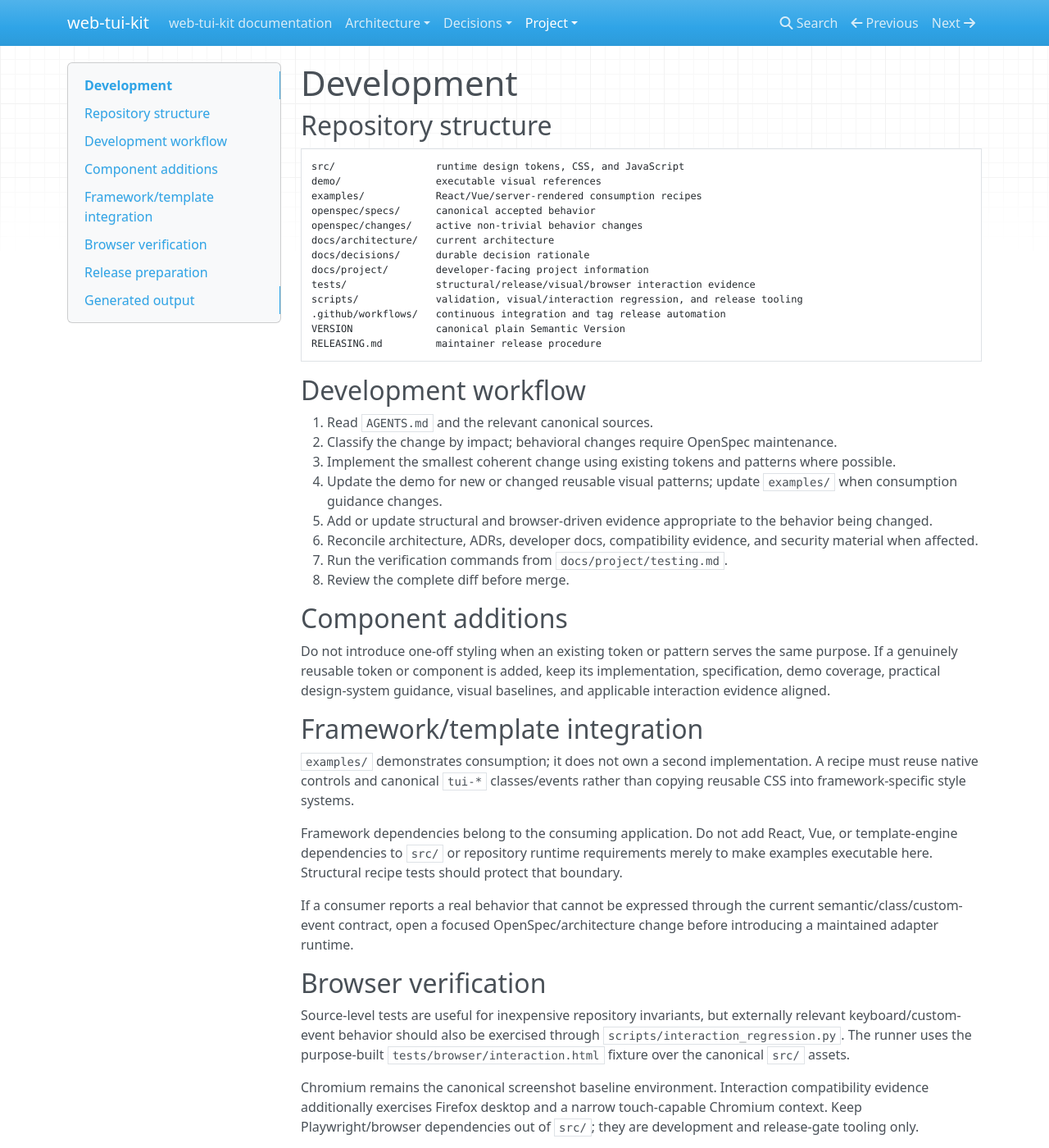
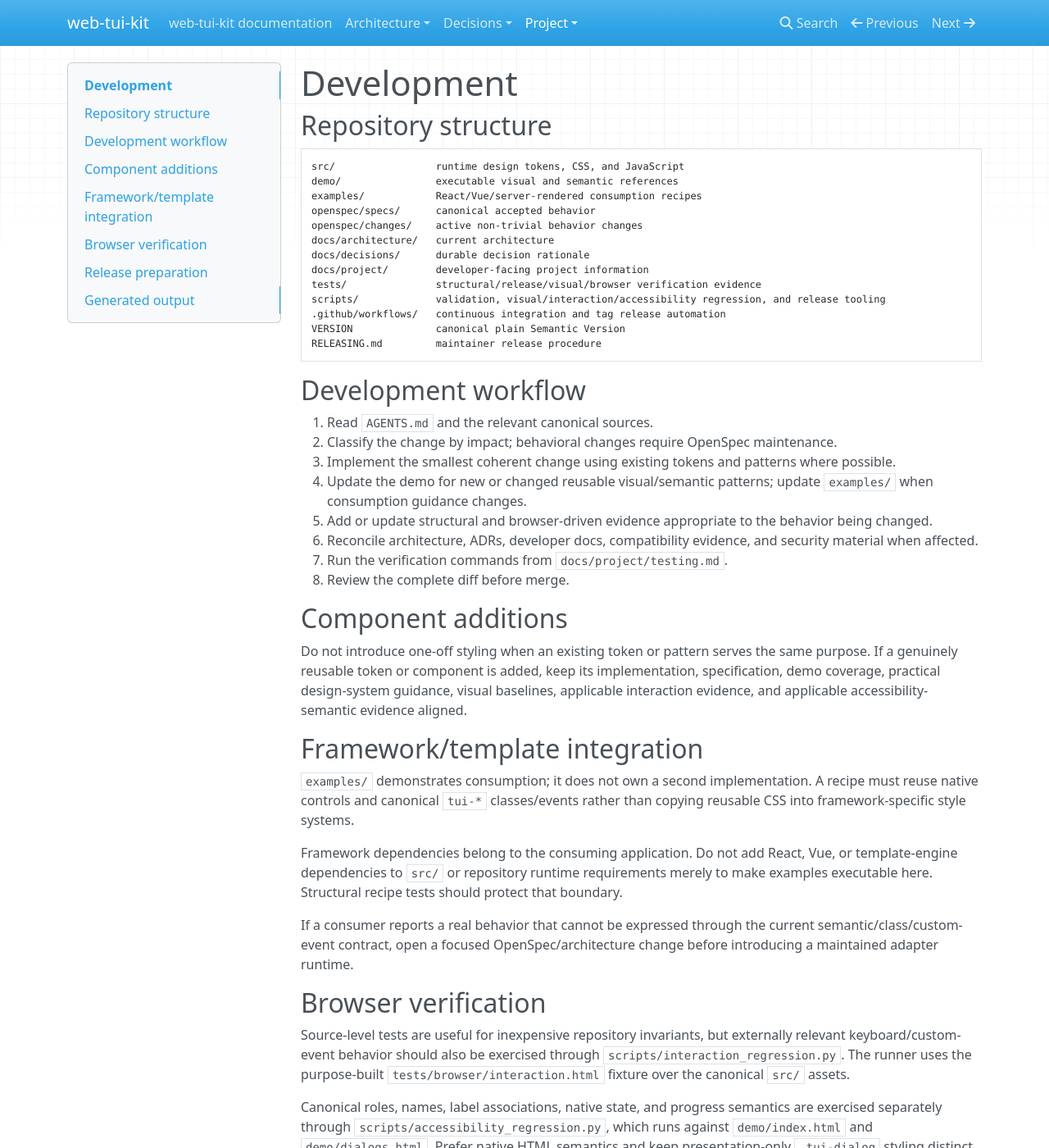
Before and after one commit to 1990jk1990/web-tui-kit, an MkDocs documentation site: the page built from docs/project/development.md, in a window 1280 px wide and 1400 px high. Shown: the whole window at 82% size. Built offline with MkDocs 1.6.1, drawn with Linux system fonts in a browser that asks for light colours; nearby versions of some CDN libraries; some of the changed text lies outside the part shown.

Commit message:
docs: include accessibility semantics development flow

````diff
--- a/docs/project/development.md
+++ b/docs/project/development.md
@@ -4,15 +4,15 @@
 
 ```text
 src/                 runtime design tokens, CSS, and JavaScript
-demo/                executable visual references
+demo/                executable visual and semantic references
 examples/            React/Vue/server-rendered consumption recipes
 openspec/specs/      canonical accepted behavior
 openspec/changes/    active non-trivial behavior changes
 docs/architecture/   current architecture
 docs/decisions/      durable decision rationale
 docs/project/        developer-facing project information
-tests/               structural/release/visual/browser interaction evidence
-scripts/             validation, visual/interaction regression, and release tooling
+tests/               structural/release/visual/browser verification evidence
+scripts/             validation, visual/interaction/accessibility regression, and release tooling
 .github/workflows/   continuous integration and tag release automation
 VERSION              canonical plain Semantic Version
 RELEASING.md         maintainer release procedure
@@ -23,7 +23,7 @@ RELEASING.md         maintainer release procedure
 1. Read `AGENTS.md` and the relevant canonical sources.
 2. Classify the change by impact; behavioral changes require OpenSpec maintenance.
 3. Implement the smallest coherent change using existing tokens and patterns where possible.
-4. Update the demo for new or changed reusable visual patterns; update `examples/` when consumption guidance changes.
+4. Update the demo for new or changed reusable visual/semantic patterns; update `examples/` when consumption guidance changes.
 5. Add or update structural and browser-driven evidence appropriate to the behavior being changed.
 6. Reconcile architecture, ADRs, developer docs, compatibility evidence, and security material when affected.
 7. Run the verification commands from `docs/project/testing.md`.
@@ -31,7 +31,7 @@ RELEASING.md         maintainer release procedure
 
 ## Component additions
 
-Do not introduce one-off styling when an existing token or pattern serves the same purpose. If a genuinely reusable token or component is added, keep its implementation, specification, demo coverage, practical design-system guidance, visual baselines, and applicable interaction evidence aligned.
+Do not introduce one-off styling when an existing token or pattern serves the same purpose. If a genuinely reusable token or component is added, keep its implementation, specification, demo coverage, practical design-system guidance, visual baselines, applicable interaction evidence, and applicable accessibility-semantic evidence aligned.
 
 ## Framework/template integration
 
@@ -45,13 +45,15 @@ If a consumer reports a real behavior that cannot be expressed through the curre
 
 Source-level tests are useful for inexpensive repository invariants, but externally relevant keyboard/custom-event behavior should also be exercised through `scripts/interaction_regression.py`. The runner uses the purpose-built `tests/browser/interaction.html` fixture over the canonical `src/` assets.
 
-Chromium remains the canonical screenshot baseline environment. Interaction compatibility evidence additionally exercises Firefox desktop and a narrow touch-capable Chromium context. Keep Playwright/browser dependencies out of `src/`; they are development and release-gate tooling only.
+Canonical roles, names, label associations, native state, and progress semantics are exercised separately through `scripts/accessibility_regression.py`, which runs against `demo/index.html` and `demo/dialogs.html`. Prefer native HTML semantics and keep presentation-only `.tui-dialog` styling distinct from actual modal semantics.
 
-Compatibility claims belong in `docs/project/compatibility.md`. Physical Android results must come from an actual run recorded through `docs/project/android-device-check.md`, not from browser emulation.
+Chromium remains the canonical screenshot baseline environment. Interaction and accessibility-semantic compatibility evidence additionally exercises Firefox desktop and a narrow touch-capable Chromium context. Keep Playwright/browser dependencies out of `src/`; they are development and release-gate tooling only.
+
+Compatibility claims belong in `docs/project/compatibility.md`. Physical Android results must come from an actual run recorded through `docs/project/android-device-check.md`, not from browser emulation. Browser role/name assertions likewise do not establish screen-reader behavior or WCAG conformance.
 
 ## Release preparation
 
-Release/version changes are not routine development metadata. Follow `RELEASING.md`; update `VERSION` and `CHANGELOG.md` together, run structural/docs/visual/interaction release gates, validate the deterministic distribution archive, and keep published tags immutable. Direct tagged vendoring is the current distribution baseline.
+Release/version changes are not routine development metadata. Follow `RELEASING.md`; update `VERSION` and `CHANGELOG.md` together, run structural/docs/visual/interaction/accessibility-semantic release gates, validate the deterministic distribution archive, and keep published tags immutable. Direct tagged vendoring is the current distribution baseline.
 
 ## Generated output
 
````
